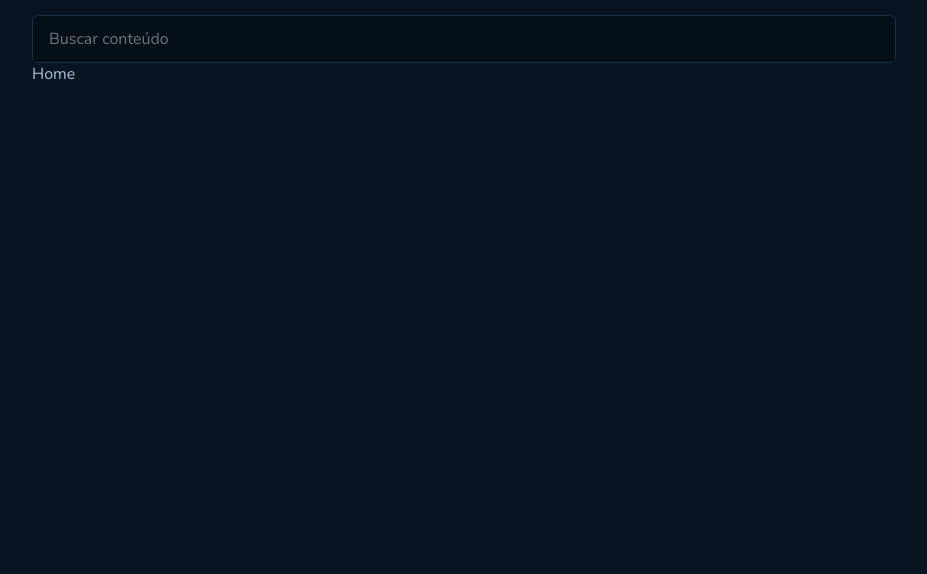
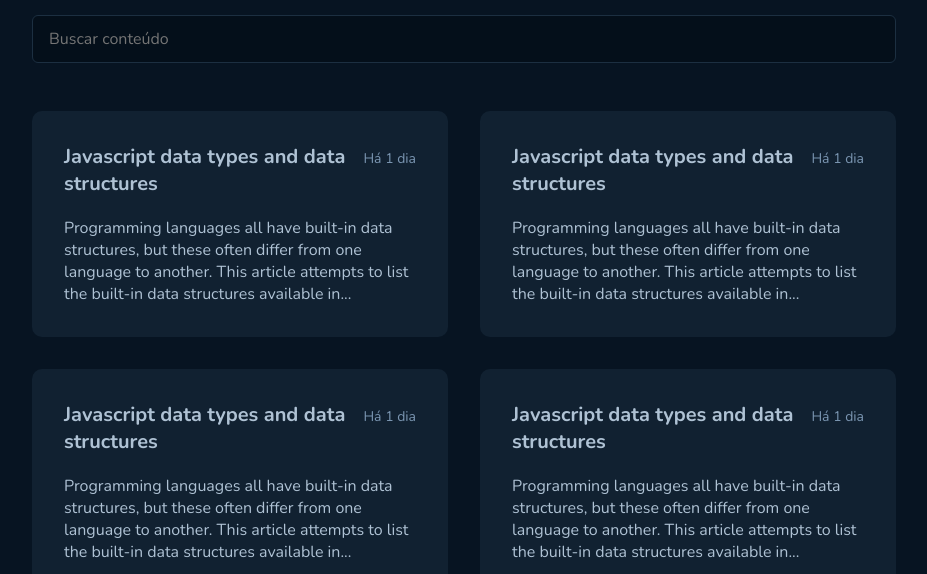
Before and after one commit to rgranvilla/GithubBlog, a React (Vite) app: page / in a window 1280 px wide. Shown: the part 226-800 px from the top of the page, without its empty margins (176-1103 px from the left). Built offline with nearby package versions, Linux system fonts and the light colour scheme.

Commit message:
feat(github-blog): post list and cards created

```diff
--- /dev/null
+++ b/src/components/PostCard/PostCard.styles.ts
@@ -0,0 +1,35 @@
+import styled from 'styled-components';
+
+export const PostCardContainer = styled.div`
+  width: 100%;
+  border: 0;
+  border-radius: 10px;
+  padding: 2rem;
+
+  background: ${(props) => props.theme['base-post']};
+
+  header {
+    display: flex;
+    justify-content: space-between;
+    align-items: top;
+    gap: 1rem;
+
+    h2 {
+      font-size: 1.25rem;
+      font-weight: 700;
+    }
+
+    span {
+      line-height: 2rem;
+      vertical-align: middle;
+      white-space: nowrap;
+      font-size: 0.875rem;
+      color: ${(props) => props.theme['base-span']};
+    }
+  }
+
+  main {
+    margin-top: 1.25rem;
+    color: ${(props) => props.theme['base-text']};
+  }
+`;
--- /dev/null
+++ b/src/components/PostCard/PostCard.tsx
@@ -0,0 +1,25 @@
+import { PostCardContainer } from './PostCard.styles';
+
+function PostCard() {
+  const content = `Programming languages all have built-in data structures, but
+  these often differ from one language to another. This article attempts to list
+  the built-in data structures available in JavaScript and what properties they have.
+  These can be used to build other data structures. Wherever possible, comparisons
+  with other languages are drawn.`;
+
+  const previewContent = content.slice(0, 187);
+  return (
+    <PostCardContainer>
+      <header>
+        <h2>Javascript data types and data structures</h2>
+        <span>Há 1 dia</span>
+      </header>
+
+      <main>
+        <p className="previewContent">{previewContent}...</p>
+      </main>
+    </PostCardContainer>
+  );
+}
+
+export { PostCard };
--- /dev/null
+++ b/src/components/PostCard/index.ts
@@ -0,0 +1,3 @@
+import { PostCard } from './PostCard';
+
+export { PostCard };
--- /dev/null
+++ b/src/components/PostList/PostList.styles.ts
@@ -0,0 +1,19 @@
+import styled from 'styled-components';
+
+export const PostListContainer = styled.div`
+  display: grid;
+  grid-template-columns: repeat(2, 1fr);
+  gap: 2rem;
+
+  margin-top: 3rem;
+`;
+
+export const PostLink = styled.a`
+  color: inherit;
+  text-decoration: none;
+  border-radius: 10px;
+
+  &:hover {
+    outline: 2px solid ${(props) => props.theme['base-label']};
+  }
+`;
--- /dev/null
+++ b/src/components/PostList/PostList.tsx
@@ -0,0 +1,34 @@
+import { PostCard } from '../PostCard';
+import { PostLink, PostListContainer } from './PostList.styles';
+
+function PostList() {
+  return (
+    <PostListContainer>
+      <PostLink href="#1">
+        <PostCard />
+      </PostLink>
+
+      <PostLink href="#2">
+        <PostCard />
+      </PostLink>
+
+      <PostLink href="#3">
+        <PostCard />
+      </PostLink>
+
+      <PostLink href="#4">
+        <PostCard />
+      </PostLink>
+
+      <PostLink href="#5">
+        <PostCard />
+      </PostLink>
+
+      <PostLink href="#6">
+        <PostCard />
+      </PostLink>
+    </PostListContainer>
+  );
+}
+
+export { PostList };
--- /dev/null
+++ b/src/components/PostList/index.ts
@@ -0,0 +1,3 @@
+import { PostList } from './PostList';
+
+export { PostList };
--- /dev/null
+++ b/src/pages/Home/Home.styles.ts
@@ -0,0 +1,5 @@
+import styled from 'styled-components';
+
+export const Container = styled.div`
+  margin-bottom: 14.625rem;
+`;
--- a/src/pages/Home/Home.tsx
+++ b/src/pages/Home/Home.tsx
@@ -1,13 +1,15 @@
+import { PostList } from '../../components/PostList';
 import { Profile } from '../../components/Profile';
 import { Search } from '../../components/Search';
+import { Container } from './Home.styles';
 
 function Home() {
   return (
-    <>
+    <Container>
       <Profile />
       <Search />
-      <div>Home</div>
-    </>
+      <PostList />
+    </Container>
   );
 }
 
```
